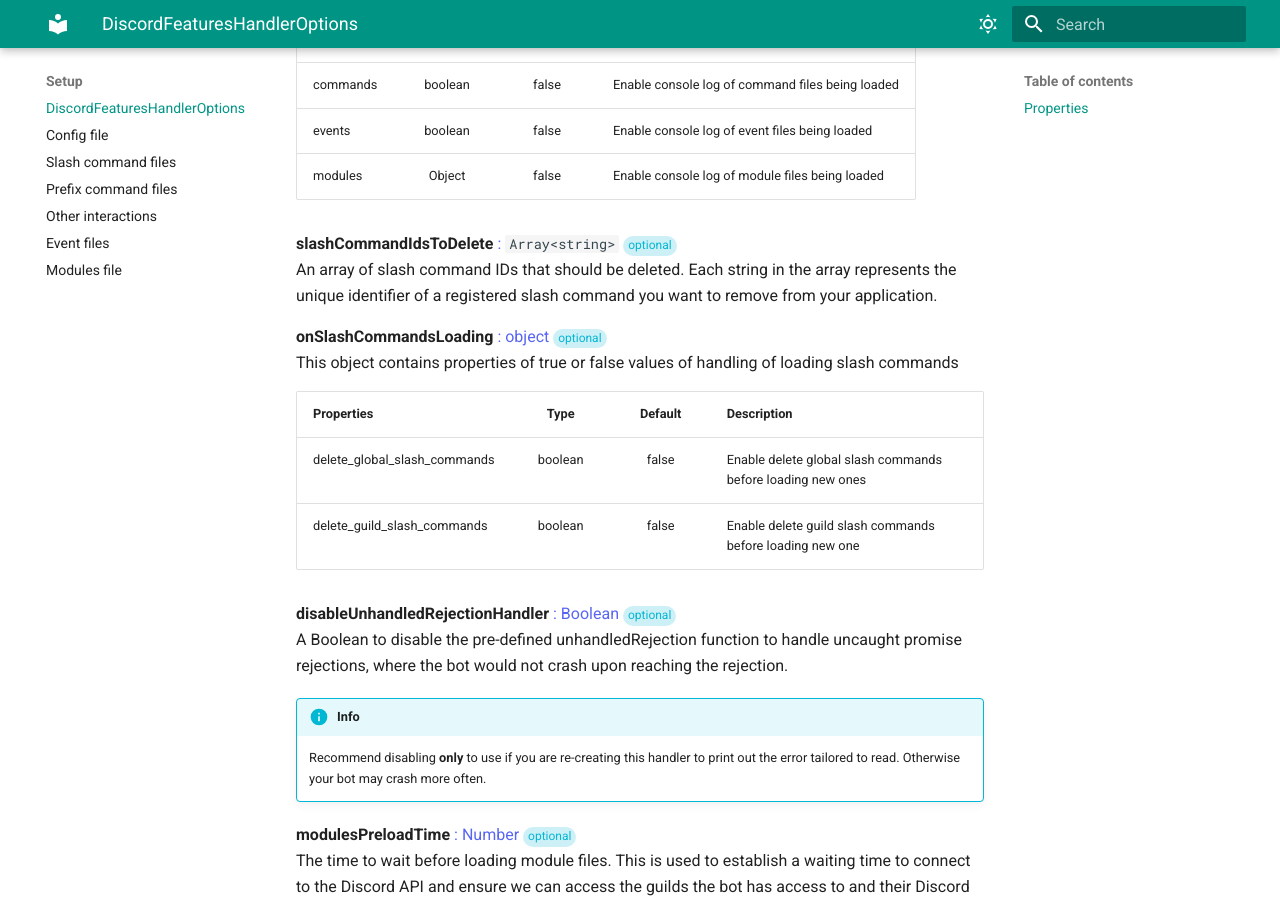
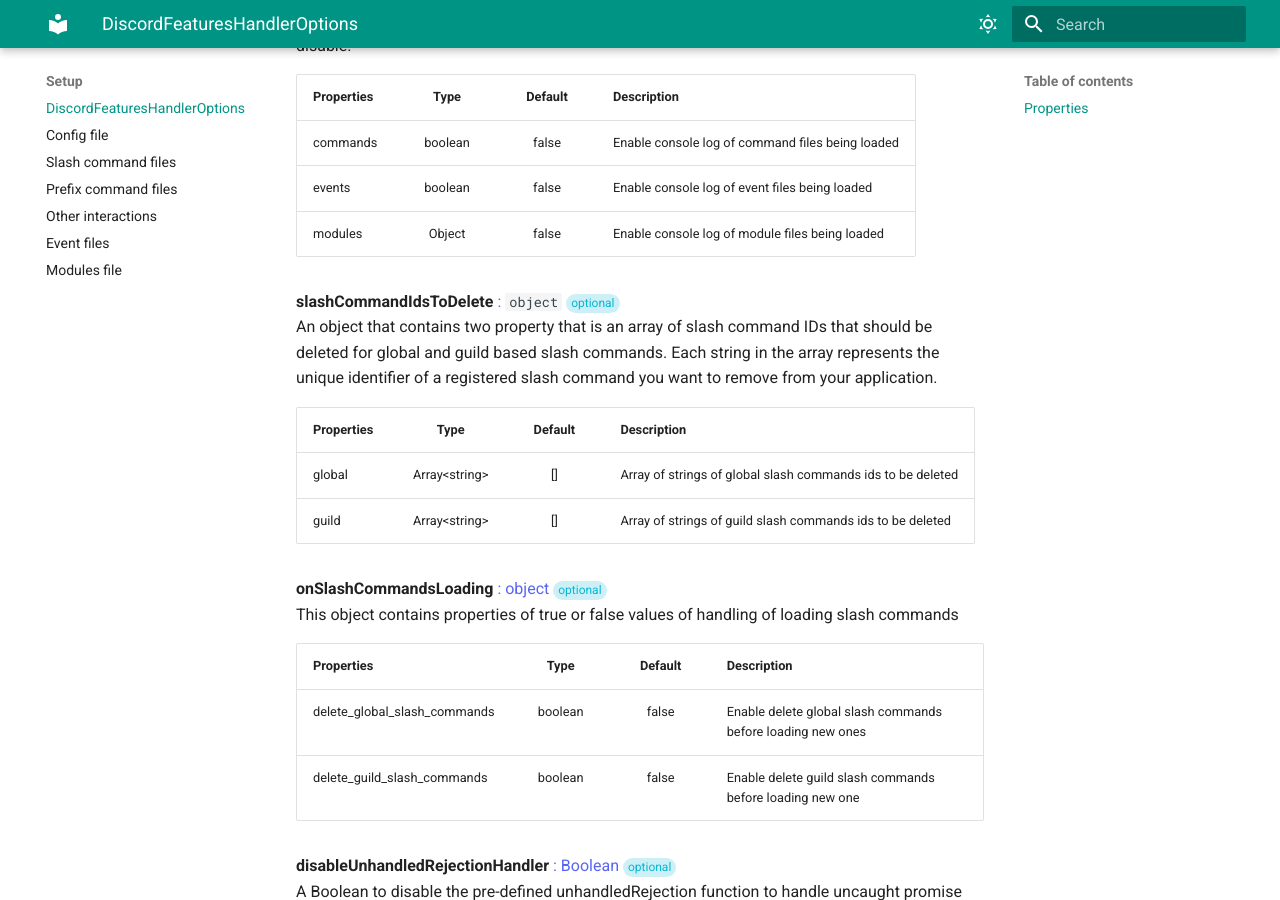
Before and after one commit to bng94/discord-features-handler, an MkDocs documentation site: the page built from docs/setup/DiscordFeaturesHandlerOptions.md, in a window 1280 px wide and 900 px high, scrolled down 2125 px. Built offline with MkDocs 1.6.1 and Material for MkDocs 9.7.7, drawn with Linux system fonts in a browser that asks for light colours; some of the changed text lies outside the part shown.

Commit message:
updated slashCommandIdsToDelete to be object property

```diff
--- a/docs/setup/DiscordFeaturesHandlerOptions.md
+++ b/docs/setup/DiscordFeaturesHandlerOptions.md
@@ -32,7 +32,10 @@ DiscordFeaturesHandler(client, {
     events: false,
     modules: false,
   },
-  slashCommandIdsToDelete = []
+  slashCommandIdsToDelete = {
+    global: [],
+    guild: [],
+  }
   onSlashCommandsLoading = {
     delete_global_slash_commands: false,
     delete_guild_slash_commands: false,
@@ -183,10 +186,36 @@ The DiscordFeaturesHandlerOptions object contains properties to configure Discor
   </tbody>
 </table>
 
-<p> <strong>slashCommandIdsToDelete</strong> <span class="varType"><code>Array&lt;string&gt;</code></span>
+<p> <strong>slashCommandIdsToDelete</strong> <span class="varType"><code>object</code></span>
 <span class="optional-label"></span><br/>
-An array of slash command IDs that should be deleted. Each string in the array represents the unique identifier of a registered slash command you want to remove from your application.
+An object that contains two property that is an array of slash command IDs that should be deleted for global and guild based slash commands. Each string in the array represents the unique identifier of a registered slash command you want to remove from your application.
 </p>
+
+<table>
+  <thead>
+    <tr>
+      <th>Properties</th>
+      <th align="center">Type</th>
+      <th align="center">Default</th>
+      <th>Description</th>
+    </tr>
+  </thead>
+  <tbody>
+    <tr>
+      <td>global</td>
+      <td align="center">Array&lt;string&gt;</td>
+      <td align="center">[]</td>
+      <td>Array of strings of global slash commands ids to be deleted</td>
+    </tr>
+    <tr>
+      <td>guild</td>
+      <td align="center">Array&lt;string&gt;</td>
+      <td align="center">[]</td>
+      <td>Array of strings of guild slash commands ids to be deleted</td>
+    </tr>
+
+  </tbody>
+</table>
 
 <p>
   <strong>onSlashCommandsLoading</strong> <span class="varType">object</span>
```
Also changed, not shown: docs/release-notes.md (+2 -0 lines), 3 other files.
